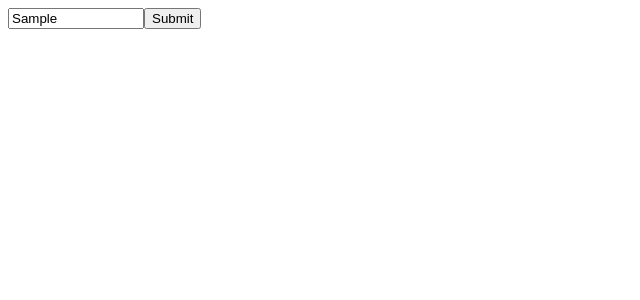
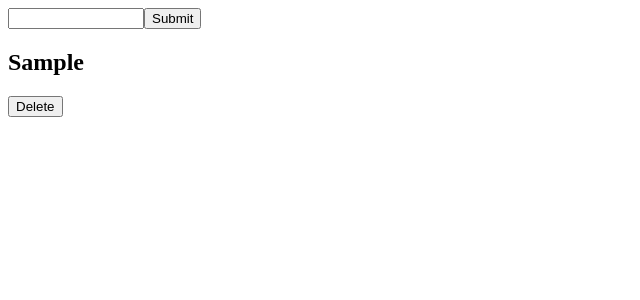
Before and after one commit to VadimVasilcovan/REACT.EX, a React (Vite) app in the folder React-EX/: page / in a window 1280 px wide. Both pictures are taken after typing "Sample" into the empty fields and a click on the button "Submit". Shown: the top 300 px of the page, without its empty margins (0-640 px from the left). Built offline with nearby package versions, Linux system fonts and the light colour scheme.

Commit message:
13.12.2024

```diff
--- /dev/null
+++ b/React-EX/src/7_days_of_recapitulation/13.12.2024/task_manager.jsx
@@ -0,0 +1,41 @@
+import { useState } from "react";
+
+const TaskManager = () => {
+    const [task, setTask]= useState('');
+    const [writeTask, setWriteTask]=useState([]);
+
+    const WriteTask = (event) => {
+        setTask(event.target.value)
+    }
+
+    const SumbitTaskFun = () => {
+        if (task !== ('')){
+            setWriteTask([...writeTask, task])
+        setTask('')
+        }
+    }
+
+    const deleteTask = (deleteIndex) => {
+        setWriteTask(writeTask.filter((_, index) => index !== deleteIndex));
+    };
+
+    return(<>
+    <div>
+
+    <input
+        value={task}
+        type="text"
+        onChange={WriteTask}
+        />
+        <button onClick={SumbitTaskFun}>Submit</button>
+    </div>
+    {writeTask.map((createTask, index) => (
+        <div key={index}>
+            <h2>{createTask}</h2>
+            <button onClick={() => deleteTask(index)}>Delete</button>
+        </div>
+    ))}
+    </>)
+}
+
+export default TaskManager
--- a/React-EX/src/App.jsx
+++ b/React-EX/src/App.jsx
@@ -22,6 +22,7 @@ import CreatingList from "./7_days_of_recapitulation/11.12.2024/ex_0.2";
 import ToDoListUsingProps from "./7_days_of_recapitulation/11.12.2024/ex_0.3_props/ex_0.3_parent_coponent";
 import FilterMethodEX01 from "./7_days_of_recapitulation/12.12.2024/learning_filter_method/filter_method_ex.01";
 import FilterMethodEX02 from "./7_days_of_recapitulation/12.12.2024/learning_filter_method/filter_method_ex.0.2";
+import TaskManager from "./7_days_of_recapitulation/13.12.2024/task_manager";
 
 
 const App = () => {
@@ -32,7 +33,7 @@ const App = () => {
             {/*<University setSubmitPerson={setSubmitPerson} />
             <ShowResult submitPerson={submitPerson} />
     */}
-       <FilterMethodEX02/>
+       <TaskManager/>
 
            </>
     );
```
